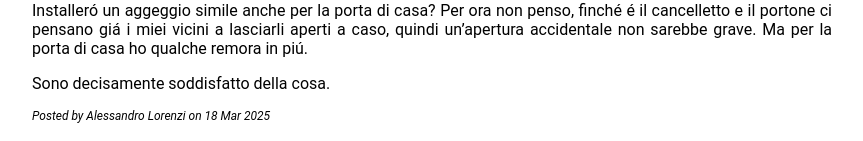
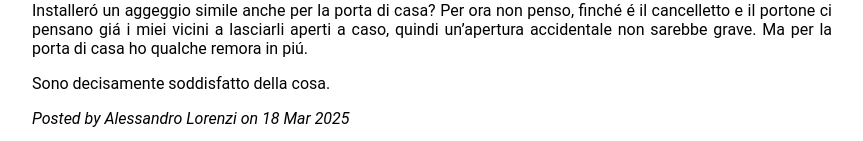
Before and after one commit to AlessandroLorenzi/alorenzi.eu, a Jekyll site: the page built from _posts/2025-03-18-apriti-sesamo.md, in a window 1280 px wide. Shown: the part 1734-1875 px from the top of the page, without its empty margins (208-1071 px from the left). Built offline with Jekyll 4.4.1, drawn with Linux system fonts in a browser that asks for light colours.

Commit message:
style: margin e font size postedby

```diff
--- a/media/site-screen.css
+++ b/media/site-screen.css
@@ -15,7 +15,7 @@ h6 {
 
 body {
   padding: 0;
-  margin: 0;
+  margin: 0 0 1em 0;
 }
 
 h1 {
@@ -52,7 +52,6 @@ h1 {
 }
 
 .postedby {
-  font-size: 0.75em;
   font-style: italic;
 }
 
```
Also changed, not shown: _layouts/post.html (line endings or trailing spaces).
